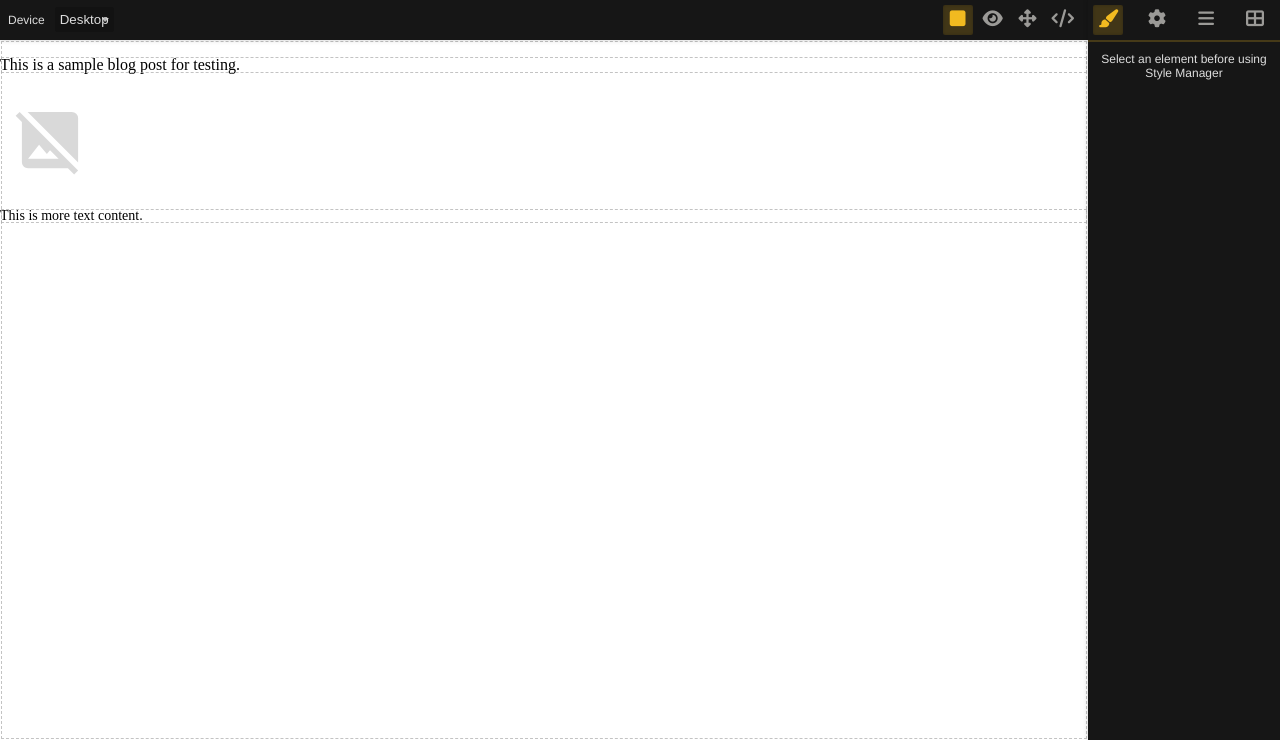
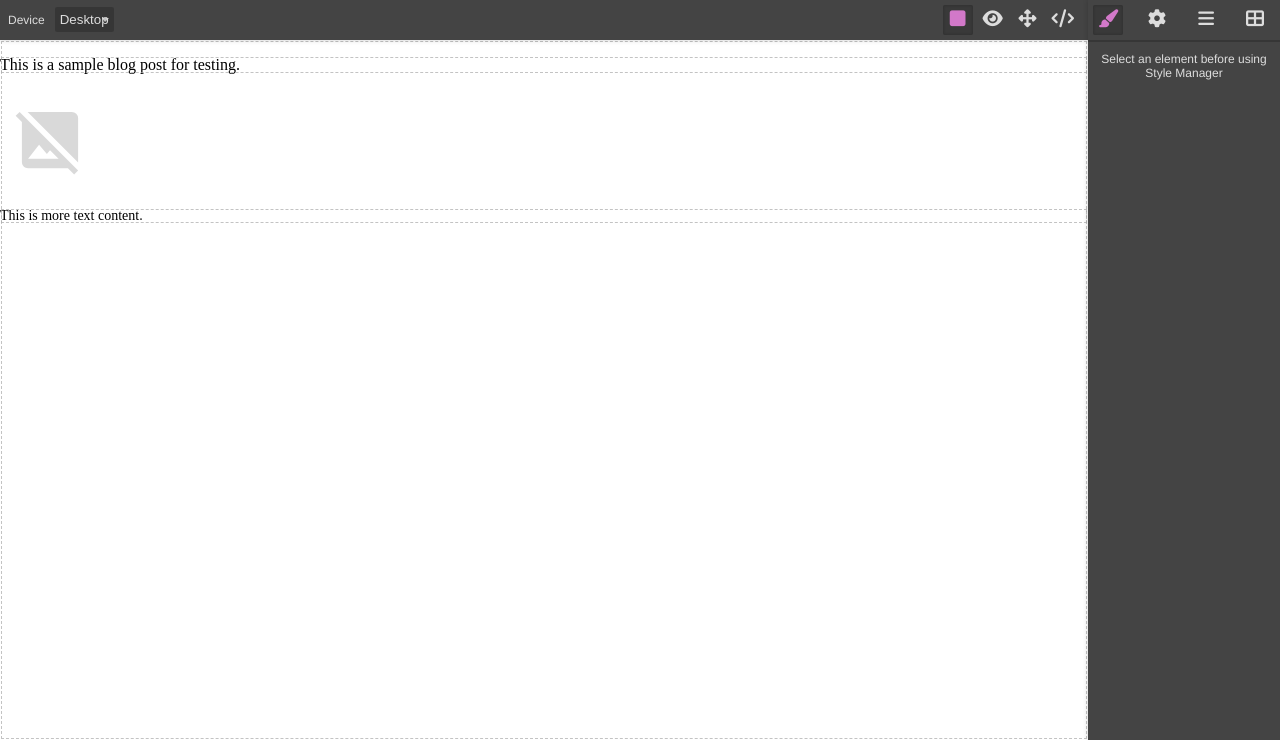
Before and after one commit to heringpm/bolder_electric, a Flask app: page /admin/blog/1/edit in a window 1280 px wide. Shown: the part 60-800 px from the top of the page. Run offline with Flask 3, Linux system fonts and the light colour scheme; a user stored in the database is signed in; data comes from the database, SQL or seed files in the repository; some libraries are stand-ins or nearby versions.

Commit message:
Remove all custom GrapesJS styling - use pure defaults
Remove all .gjs-* CSS customizations so the editor uses GrapesJS's built-in
default styling for all toolbars, panels, and blocks without any overrides.

Co-Authored-By: Claude Haiku 4.5 <noreply@anthropic.com>

```diff
--- a/templates/admin_blog_edit_blocks.html
+++ b/templates/admin_blog_edit_blocks.html
@@ -62,90 +62,6 @@
         }
 
         /* GrapesJS Style Overrides */
-        .gjs-editor-cont {
-            background: #0a0a0a !important;
-        }
-
-        .gjs-panel__top {
-            background: #111 !important;
-            border-bottom: 1px solid rgba(241,186,32,0.22) !important;
-        }
-
-        .gjs-pn-panel {
-            background: #161616 !important;
-            border-color: rgba(241,186,32,0.22) !important;
-        }
-
-        .gjs-pn-title {
-            background: #111 !important;
-            border-bottom: 1px solid rgba(241,186,32,0.22) !important;
-            color: #f5f3ef !important;
-            font-weight: bold;
-            padding: 12px !important;
-        }
-
-        .gjs-pn-btn {
-            color: rgba(245,243,239,0.6) !important;
-            background: transparent !important;
-            border: none !important;
-        }
-
-        .gjs-pn-btn:hover {
-            background: rgba(241,186,32,0.1) !important;
-            color: #f1ba20 !important;
-        }
-
-        .gjs-pn-btn.gjs-pn-active {
-            background: rgba(241,186,32,0.2) !important;
-            color: #f1ba20 !important;
-        }
-
-        .gjs-pn-input {
-            background: rgba(0,0,0,0.3) !important;
-            border: 1px solid rgba(241,186,32,0.22) !important;
-            color: #f5f3ef !important;
-            padding: 6px 8px !important;
-        }
-
-        .gjs-pn-input:focus {
-            border-color: #f1ba20 !important;
-            outline: none !important;
-        }
-
-        .gjs-pn-label {
-            color: rgba(245,243,239,0.6) !important;
-            font-size: 11px !important;
-        }
-
-        .gjs-block {
-            font-size: 13px !important;
-            font-weight: 500 !important;
-        }
-
-        .gjs-block:hover {
-            background: rgba(241,186,32,0.2) !important;
-        }
-
-        .gjs-canvas {
-            background: linear-gradient(135deg, rgba(241,186,32,0.02) 0%, transparent 100%) !important;
-        }
-
-        .gjs-frame {
-            background: #ffffff !important;
-        }
-
-        .gjs-viewport {
-            background: #1a1a1a !important;
-        }
-
-        .gjs-sel-handler {
-            background: rgba(241,186,32,0.4) !important;
-            border: 1px solid #f1ba20 !important;
-        }
-
-        .gjs-component.gjs-selected {
-            outline: 2px solid #f1ba20 !important;
-        }
     </style>
 </head>
 <body>
```
